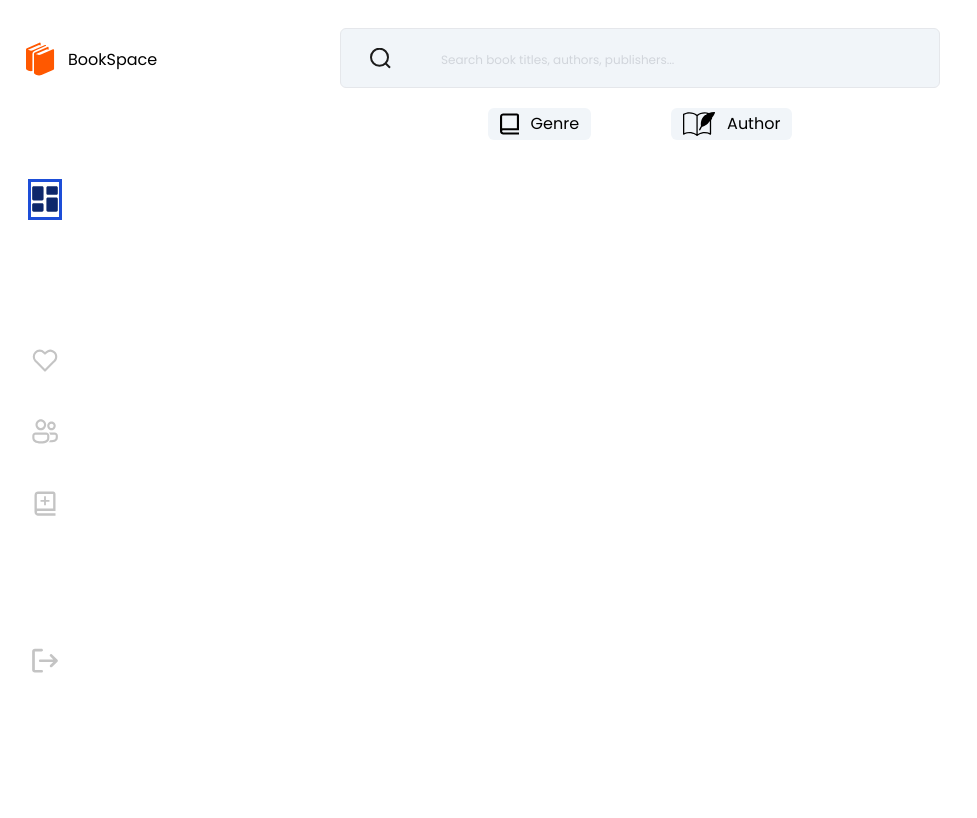
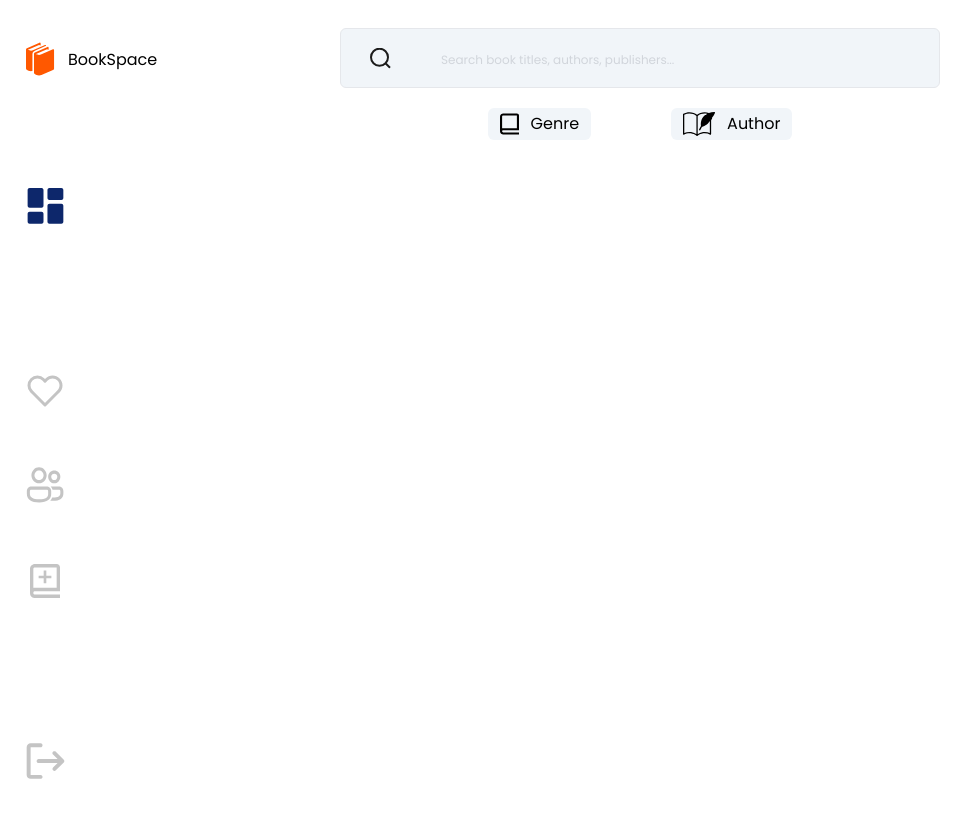
Before and after one commit to Mkreidly91/Book-Sharing-Platform, a React (Vite) app in the folder Frontend/: page /dash in a window 1280 px wide. Shown: the top 818 px of the page, without its empty margins (0-977 px from the left). Built offline with nearby package versions, Linux system fonts and the light colour scheme.

Commit message:
Frontend: Some styling improvements

```diff
--- a/Frontend/src/Components/Dashboard/DashBoardButton.jsx
+++ b/Frontend/src/Components/Dashboard/DashBoardButton.jsx
@@ -9,12 +9,12 @@ const DashBoardButton = ({
 }) => {
   return (
     <div
-      className={`icon-container cursor-pointer hover:outline  hover:outline-solid hover:outline-blue-700  ${className} ${
-        selected && 'outline outline-solid outline-blue-700'
+      className={`icon-container cursor-pointer  border-b-2 pb-2 border-transparent  hover:border-orange-500 ${className} ${
+        selected && 'border-orange-400'
       }`}
       onClick={onClick}
     >
-      <img className={`${iconStyles}`} src={icon} alt="" />
+      <img className={`${iconStyles} w-fit object-contain`} src={icon} alt="" />
     </div>
   );
 };
--- a/Frontend/src/Components/Dashboard/SideBar.jsx
+++ b/Frontend/src/Components/Dashboard/SideBar.jsx
@@ -3,7 +3,7 @@ import React from 'react';
 const SideBar = ({ children, className, width = 50 }) => {
   return (
     <>
-      {/* <div className={`class min-w-[${width}px] h-full`}></div> */}
+      <div className={`class min-w-[${width}px] h-full`}></div>
       <div
         className={` min-w-[${width}px] h-full
  ${className}`}
```
